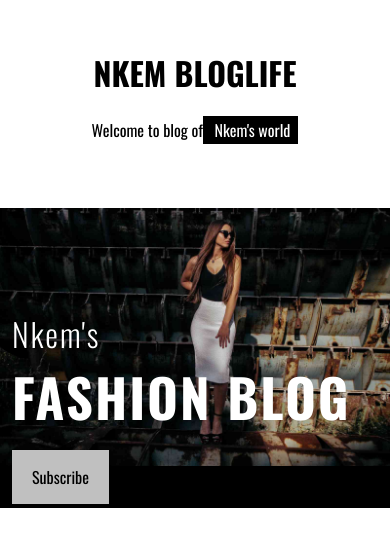
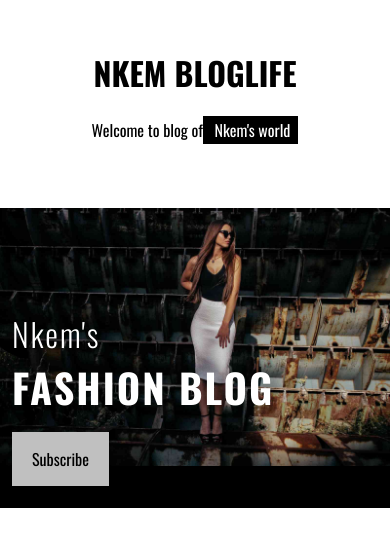
Before and after one commit to Yvonne330/nkem-sblog-day6, a plain HTML site: page index.html in a window 390 px wide. Shown: the part 58-604 px from the top of the page. Drawn offline with nearby package versions, Linux system fonts and the light colour scheme.

Commit message:
fixed css

```diff
--- a/style.css
+++ b/style.css
@@ -80,7 +80,7 @@ body {
     background-color: black;
     height: 300px;
   }
-  .banner-desch2{
+  .banner-desc h2{
     font-size:2.5em;
   }
 }
```
